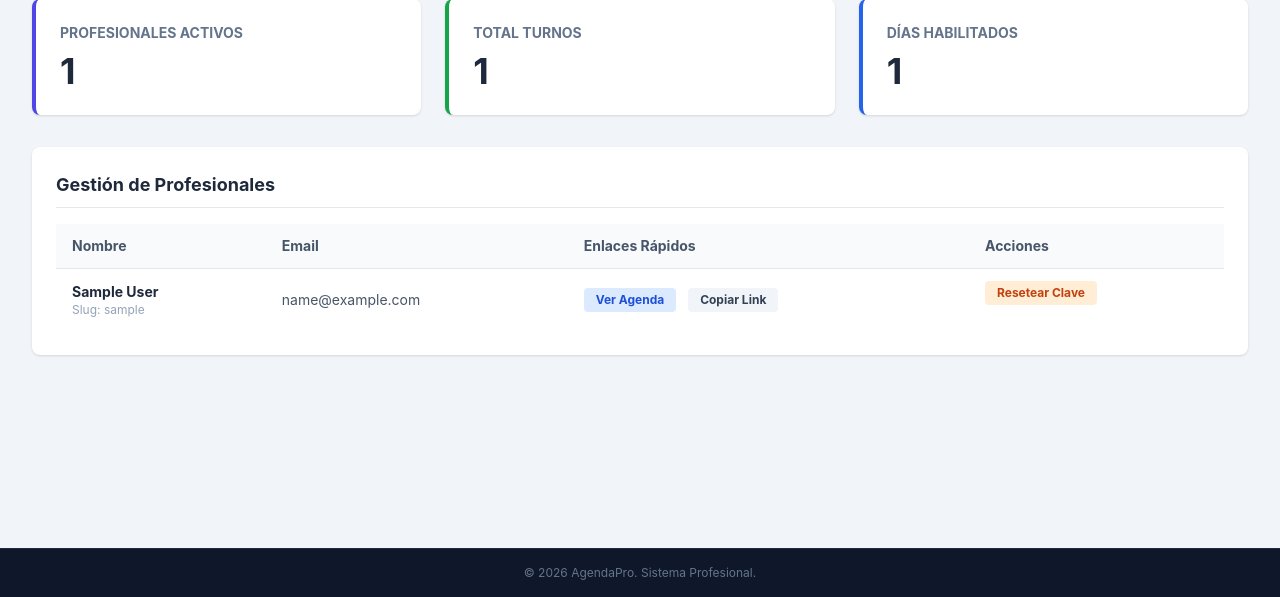
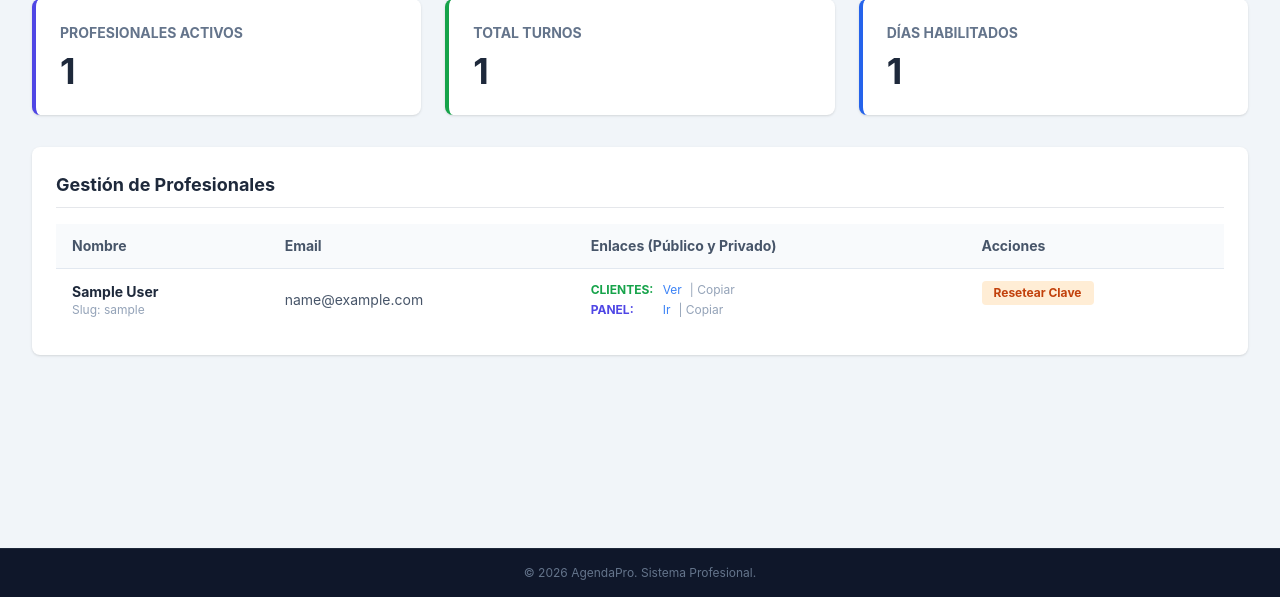
Before and after one commit to guille001-star/AgendaPro, a Flask app: page /super-admin in a window 1280 px wide. Shown: the part 203-800 px from the top of the page. Run offline with Flask 3, Linux system fonts and the light colour scheme; a user stored in the database is signed in; tables that the repository leaves empty hold one stand-in row (values such as "Sample post"); some libraries are stand-ins or nearby versions.

Commit message:
Mejora Admin: Links publicos y privados visibles

```diff
--- a/app/templates/admin/panel.html
+++ b/app/templates/admin/panel.html
@@ -39,7 +39,7 @@
                 <tr>
                     <th class="px-4 py-3 text-left font-bold text-slate-600">Nombre</th>
                     <th class="px-4 py-3 text-left font-bold text-slate-600">Email</th>
-                    <th class="px-4 py-3 text-left font-bold text-slate-600">Enlaces Rápidos</th>
+                    <th class="px-4 py-3 text-left font-bold text-slate-600">Enlaces (Público y Privado)</th>
                     <th class="px-4 py-3 text-left font-bold text-slate-600">Acciones</th>
                 </tr>
             </thead>
@@ -51,15 +51,20 @@
                         <p class="text-xs text-slate-400">Slug: {{ user.slug }}</p>
                     </td>
                     <td class="px-4 py-3 text-slate-600">{{ user.email }}</td>
-                    <td class="px-4 py-3 space-x-2">
-                        <!-- Link Ver Agenda -->
-                        <a href="{{ url_for('public.agenda', slug=user.slug, _external=True) }}" target="_blank" class="inline-block px-3 py-1 bg-blue-100 text-blue-700 rounded font-bold text-xs hover:bg-blue-200">
-                            Ver Agenda
-                        </a>
-                        <!-- Link Copiar -->
-                        <button onclick="navigator.clipboard.writeText('{{ url_for('public.agenda', slug=user.slug, _external=True) }}'); alert('Copiado!')" class="inline-block px-3 py-1 bg-slate-100 text-slate-700 rounded font-bold text-xs hover:bg-slate-200">
-                            Copiar Link
-                        </button>
+                    <td class="px-4 py-3 space-y-1">
+                        <!-- Link 1: Agenda Pública (Para clientes) -->
+                        <div class="flex items-center gap-2">
+                            <span class="text-xs font-bold text-green-600 w-16">CLIENTES:</span>
+                            <a href="{{ url_for('public.agenda', slug=user.slug, _external=True) }}" target="_blank" class="text-xs text-blue-500 hover:underline">Ver</a>
+                            <button onclick="navigator.clipboard.writeText('{{ url_for('public.agenda', slug=user.slug, _external=True) }}'); alert('Link Público copiado!')" class="text-xs text-slate-400 hover:text-slate-600">| Copiar</button>
+                        </div>
+
+                        <!-- Link 2: Panel Privado (Para el profesional) -->
+                        <div class="flex items-center gap-2">
+                            <span class="text-xs font-bold text-indigo-600 w-16">PANEL:</span>
+                            <a href="{{ url_for('auth.login', _external=True) }}" target="_blank" class="text-xs text-blue-500 hover:underline">Ir</a>
+                            <button onclick="navigator.clipboard.writeText('{{ url_for('auth.login', _external=True) }}'); alert('Link Panel copiado!')" class="text-xs text-slate-400 hover:text-slate-600">| Copiar</button>
+                        </div>
                     </td>
                     <td class="px-4 py-3">
                         <form action="{{ url_for('admin.reset_password', user_id=user.id) }}" method="POST" onsubmit="return confirm('¿Seguro? La nueva clave será 123456');">
```
